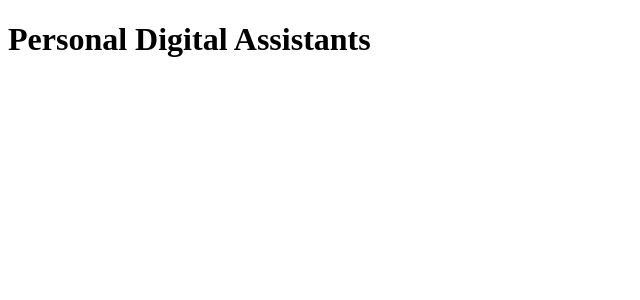
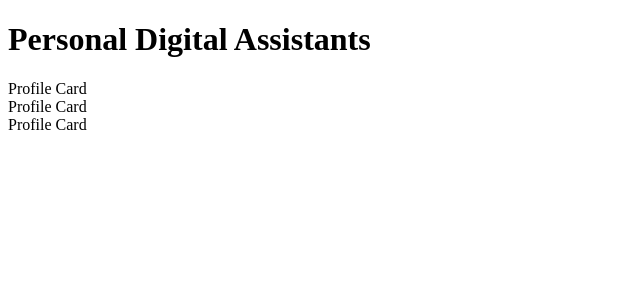
Before and after one commit to RCass172/pdas, a React (Create React App) app: page / in a window 1280 px wide. Shown: the top 300 px of the page, without its empty margins (0-640 px from the left). Built offline with nearby package versions, Linux system fonts and the light colour scheme.

Commit message:
add the profileCard component

```diff
--- a/src/App.js
+++ b/src/App.js
@@ -1,7 +1,12 @@
+import ProfileCard from "./ProfileCard";
+
 function App () {
     return (
         <div>
             <h1>Personal Digital Assistants</h1>
+            <ProfileCard />
+            <ProfileCard />
+            <ProfileCard />
         </div>
     );
 }
--- a/src/ProfileCard.js
+++ b/src/ProfileCard.js
@@ -0,0 +1,9 @@
+function ProfileCard () {
+    return (
+        <div>
+            Profile Card
+        </div>
+    )
+}
+
+export default ProfileCard;
```
